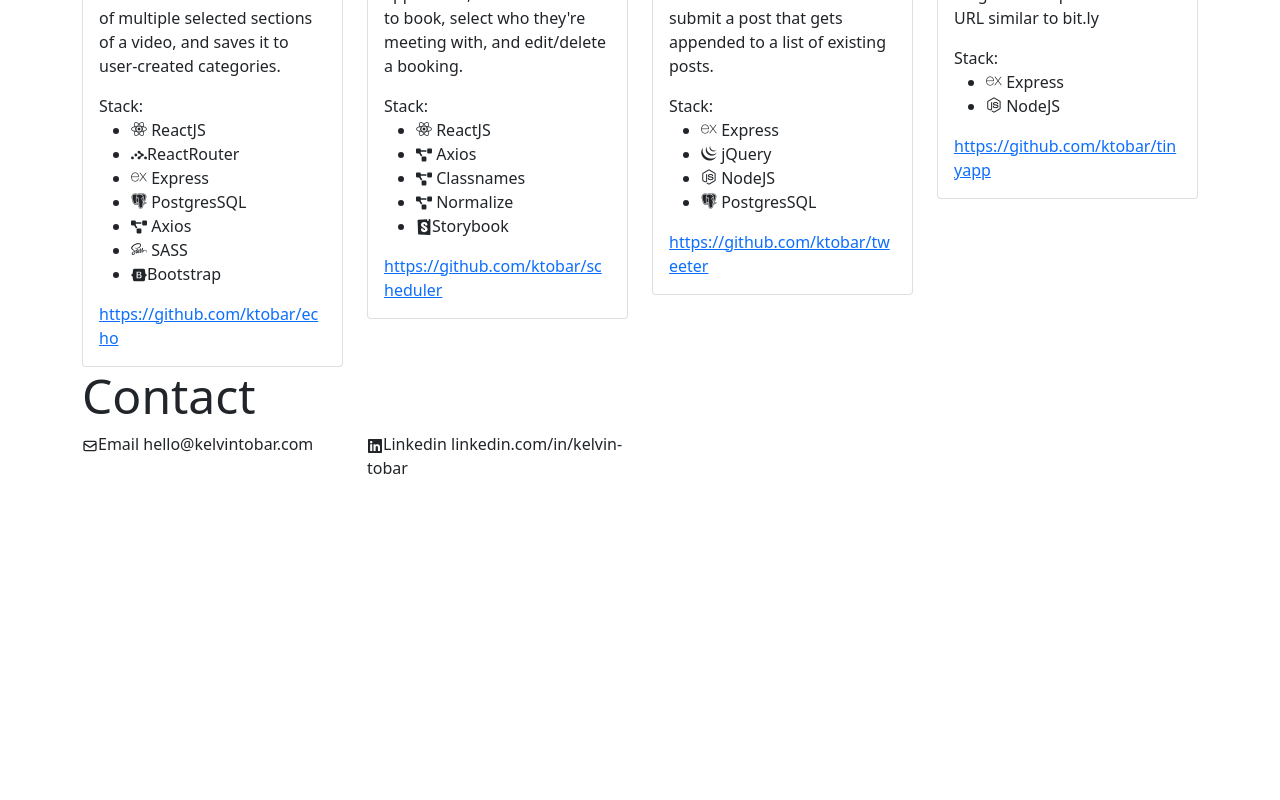
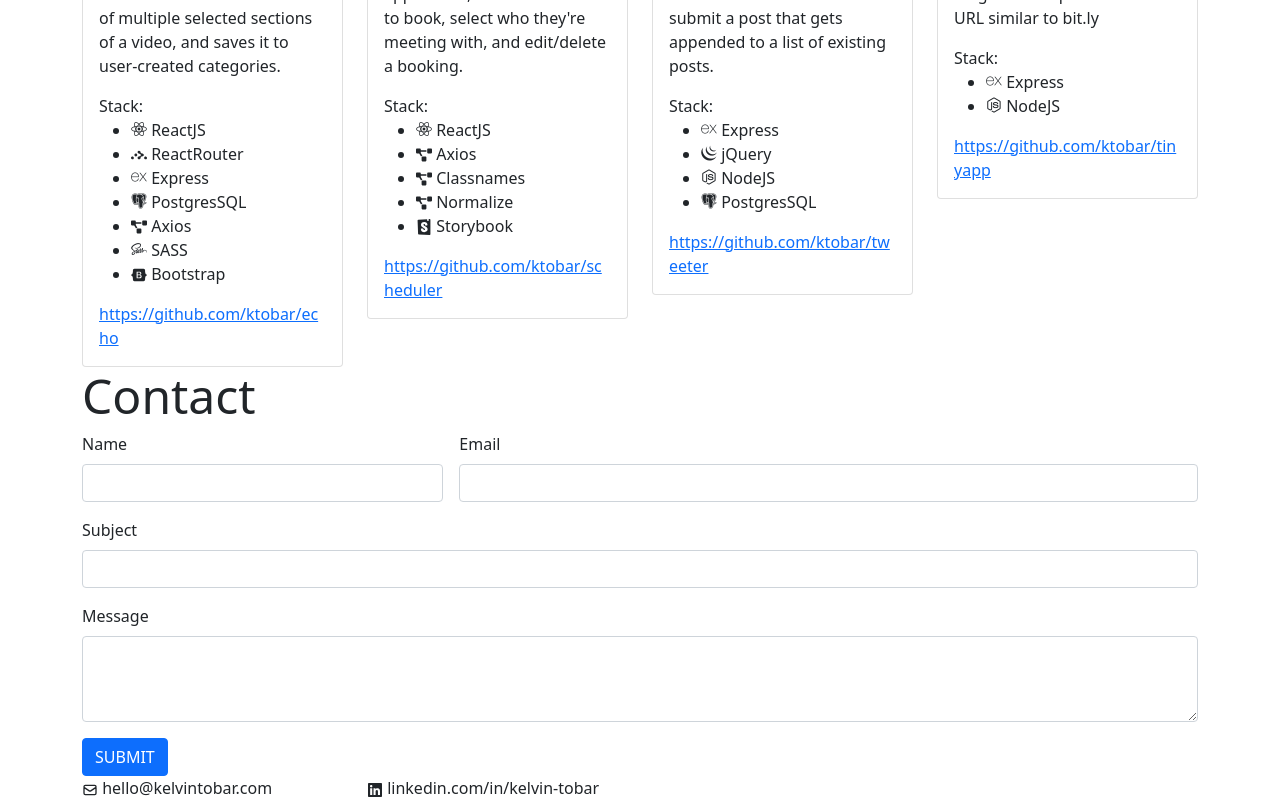
Before and after one commit to ktobar/portfolio, a Next.js app: page / in a window 1280 px wide. Shown: the part 955-1755 px from the top of the page. Before the commit the page ends 1435 px from the top, so only its background shows below. Built offline with nearby package versions, Linux system fonts and the light colour scheme.

Commit message:
added contact form component

```diff
--- a/components/Contact/Contact.jsx
+++ b/components/Contact/Contact.jsx
@@ -1,3 +1,4 @@
+import ContactForm from "./ContactForm";
 import Icon from "../comps/Icon";
 
 export default function Contact({ email, linkedin }) {
@@ -6,13 +7,12 @@
       <div className="container">
         <div className="row">
           <h1 className="display-5">Contact</h1>
+          <ContactForm />
           <div className="col-lg-3">
-            <Icon name="Email" />
-            {email}
+            <Icon name="Email" title={email}/>
           </div>
           <div className="col-lg-3">
-            <Icon name="Linkedin" />
-            {linkedin}
+            <Icon name="Linkedin" title={linkedin}/>
           </div>
         </div>
       </div>
--- /dev/null
+++ b/components/Contact/ContactForm.jsx
@@ -0,0 +1,30 @@
+
+
+export default function ContactForm(props) {
+  return(
+    <div class="contactForm">
+      <form class="row g-3" action="https://formsubmit.co/d3172cbee0111dc49f047658007b5453" method="POST">
+        <div class="col-md-4 col-sm-12">
+          <label for="" class="form-label">Name</label>
+          <input type="text" class="form-control" id="nameInfo" name="Name" required/>
+        </div>
+        <div class="col-md-8 col-sm-12">
+          <label for="" class="form-label">Email</label>
+          <input type="email" class="form-control" id="emailInfo"  name="Email" required/>
+        </div>
+          <div class="col-md-12">
+            <label for="" class="form-label">Subject</label>
+            <input type="text" class="form-control" id="subjectInfo" name="Subject" required/>
+        </div>
+        <div class="col-lg-12 col-sm-12">
+          <label for="" class="form-label">Message</label>
+          <textarea class="form-control" id="comments" rows="3"  name="Message" required/>
+        </div>
+        <div class="col-md-12">
+          <button type="submit" class="btn btn-primary">SUBMIT</button>
+        </div>
+
+      </form>
+    </div>
+  )
+}
--- a/components/Projects/Project.jsx
+++ b/components/Projects/Project.jsx
@@ -21,7 +21,7 @@
         <div className="card" key={data.title}>
           <div className="card-body">
             <h5 className="card-title">{data.title}</h5>
-            <img className={styles.img} src={data.image[0]} />
+            <img class = "img-fluid" className={styles.img} src={data.image[0]} />
             <p className="card-text">{data.info}</p>
             <p className="card-text">
               Stack:
--- a/components/comps/Icon.jsx
+++ b/components/comps/Icon.jsx
@@ -8,7 +8,7 @@
 import { HiOutlineMail } from "react-icons/hi";
 import { SiReactrouter, SiStorybook } from "react-icons/si";
 
-export default function Icon({ name }) {
+export default function Icon({ name, title }) {
   const iconList = {
     Bootstrap: <FaBootstrap />,
     CSS: "devicon-css3-plain",
@@ -31,7 +31,7 @@
   };
 
   if (!iconList[name]) {
-    return <span><FaProjectDiagram /> {name} </span>;
+    return <span><FaProjectDiagram /> {(title) ? title : name} </span>;
   }
 
   const icon = (data) => {
@@ -41,7 +41,7 @@
       return Object.prototype.toString.call(icon) === "[object String]";
     };
 
-    return isString(icon) ? <span><i class={icon} /> {data} </span> : <span> {icon}{data} </span>;
+    return isString(icon) ? <span><i class={icon} /> {(title) ? title : data}</span> : <span>{icon} {(title) ? title : data}</span>;
   };
 
   return icon(name);
```
